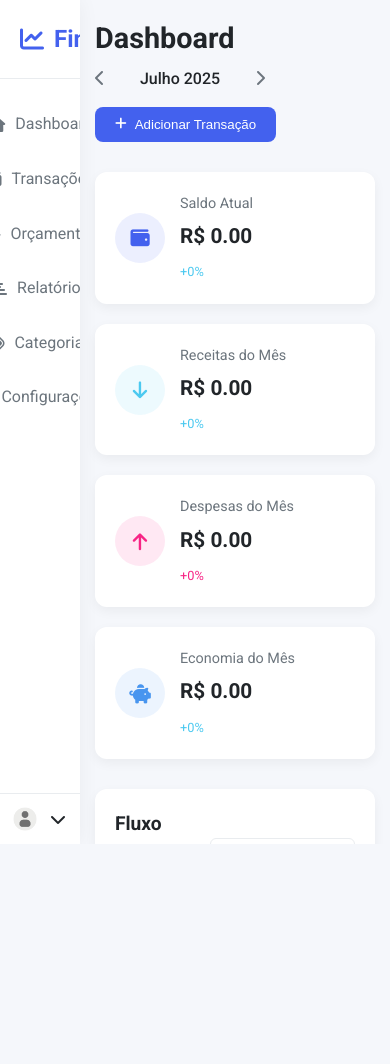
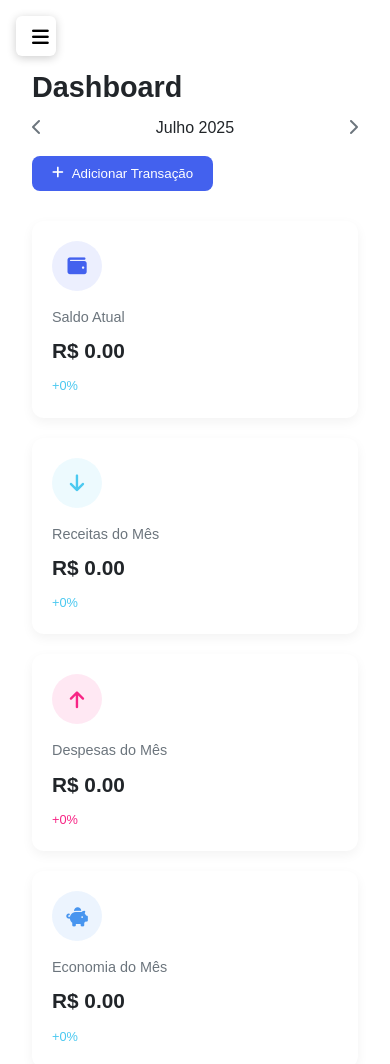
Before and after one commit to vitorBud/dashboard-financas, a plain HTML site: page index.html in a window 390 px wide. Shown: the top 1064 px of the page. Before the commit the page ends 844 px from the top, so only its background shows below. Drawn offline with nearby package versions, Linux system fonts and the light colour scheme.

Commit message:
correcao de responsividade

```diff
--- a/css/dashboard.css
+++ b/css/dashboard.css
@@ -25,18 +25,26 @@
     box-sizing: border-box;
 }
 
+html, body {
+    width: 100%;
+    max-width: 100vw;
+    overflow-x: hidden;
+}
+
 body {
     font-family: 'Roboto', sans-serif;
     background-color: #f5f7fb;
     color: var(--dark-color);
     line-height: 1.6;
+    min-height: 100vh;
+    position: relative;
 }
 
 .dashboard-container {
     display: flex;
     min-height: 100vh;
-    height: 100vh;
-    overflow: hidden;
+    width: 100%;
+    position: relative;
 }
 
 /* Sidebar Styles */
@@ -49,13 +57,19 @@ body {
     transition: var(--transition);
     z-index: 100;
     height: 100vh;
-    position: sticky;
+    position: fixed;
     top: 0;
+    left: 0;
+    overflow-y: auto;
 }
 
 .sidebar-header {
     padding: 20px;
     border-bottom: 1px solid var(--light-gray);
+    position: sticky;
+    top: 0;
+    background: var(--white);
+    z-index: 1;
 }
 
 .sidebar-header h1 {
@@ -107,6 +121,10 @@ body {
     border-top: 1px solid var(--light-gray);
     margin-top: auto;
     flex-shrink: 0;
+    position: sticky;
+    bottom: 0;
+    background: var(--white);
+    z-index: 1;
 }
 
 .user-profile {
@@ -143,7 +161,9 @@ body {
 .main-content {
     flex: 1;
     padding: 20px 30px;
-    overflow-y: auto;
+    margin-left: var(--sidebar-width);
+    width: calc(100% - var(--sidebar-width));
+    overflow-x: hidden;
 }
 
 .main-header {
@@ -151,6 +171,8 @@ body {
     justify-content: space-between;
     align-items: center;
     margin-bottom: 30px;
+    flex-wrap: wrap;
+    gap: 15px;
 }
 
 .header-left h2 {
@@ -188,10 +210,12 @@ body {
     display: flex;
     align-items: center;
     gap: 20px;
+    flex-wrap: wrap;
 }
 
 .search-box {
     position: relative;
+    min-width: 200px;
 }
 
 .search-box i {
@@ -206,14 +230,15 @@ body {
     padding: 10px 15px 10px 40px;
     border: 1px solid var(--light-gray);
     border-radius: 8px;
-    width: 200px;
+    width: 100%;
+    max-width: 250px;
     transition: var(--transition);
 }
 
 .search-box input:focus {
     outline: none;
     border-color: var(--primary-color);
-    width: 250px;
+    max-width: 300px;
 }
 
 /* Button Styles */
@@ -260,7 +285,7 @@ body {
 /* Summary Cards Styles */
 .summary-cards {
     display: grid;
-    grid-template-columns: repeat(4, 1fr);
+    grid-template-columns: repeat(auto-fit, minmax(240px, 1fr));
     gap: 20px;
     margin-bottom: 30px;
 }
@@ -274,6 +299,7 @@ body {
     align-items: center;
     gap: 15px;
     transition: var(--transition);
+    min-width: 0; /* Prevent flex items from overflowing */
 }
 
 .card:hover {
@@ -289,6 +315,7 @@ body {
     align-items: center;
     justify-content: center;
     font-size: 1.2rem;
+    flex-shrink: 0;
 }
 
 .card-icon.income {
@@ -313,6 +340,7 @@ body {
 
 .card-info {
     flex: 1;
+    min-width: 0; /* Prevent text overflow */
 }
 
 .card-title {
@@ -320,6 +348,9 @@ body {
     font-size: 0.9rem;
     color: var(--gray-color);
     margin-bottom: 5px;
+    white-space: nowrap;
+    overflow: hidden;
+    text-overflow: ellipsis;
 }
 
 .card-value {
@@ -327,10 +358,14 @@ body {
     font-size: 1.3rem;
     font-weight: 700;
     margin-bottom: 5px;
+    white-space: nowrap;
+    overflow: hidden;
+    text-overflow: ellipsis;
 }
 
 .card-change {
     font-size: 0.8rem;
+    white-space: nowrap;
 }
 
 .card-change.positive {
@@ -344,7 +379,7 @@ body {
 /* Charts Section Styles */
 .charts-section {
     display: grid;
-    grid-template-columns: 2fr 1fr;
+    grid-template-columns: repeat(auto-fit, minmax(300px, 1fr));
     gap: 20px;
     margin-bottom: 30px;
 }
@@ -354,14 +389,7 @@ body {
     border-radius: var(--card-radius);
     padding: 20px;
     box-shadow: 0 4px 12px rgba(0, 0, 0, 0.05);
-}
-
-.chart-container.large {
-    grid-column: span 1;
-}
-
-.chart-container.small {
-    grid-column: span 1;
+    min-width: 0; /* Prevent flex items from overflowing */
 }
 
 .chart-header {
@@ -369,6 +397,8 @@ body {
     justify-content: space-between;
     align-items: center;
     margin-bottom: 20px;
+    flex-wrap: wrap;
+    gap: 10px;
 }
 
 .chart-header h3 {
@@ -382,6 +412,7 @@ body {
     border: 1px solid var(--light-gray);
     background-color: var(--white);
     cursor: pointer;
+    max-width: 100%;
 }
 
 .chart-actions select:focus {
@@ -392,12 +423,13 @@ body {
 canvas {
     width: 100% !important;
     height: auto !important;
+    max-height: 300px;
 }
 
 /* Data Tables Styles */
 .data-tables {
     display: grid;
-    grid-template-columns: 2fr 1fr;
+    grid-template-columns: repeat(auto-fit, minmax(300px, 1fr));
     gap: 20px;
 }
 
@@ -406,6 +438,7 @@ canvas {
     border-radius: var(--card-radius);
     padding: 20px;
     box-shadow: 0 4px 12px rgba(0, 0, 0, 0.05);
+    overflow-x: auto;
 }
 
 .table-header {
@@ -413,6 +446,8 @@ canvas {
     justify-content: space-between;
     align-items: center;
     margin-bottom: 20px;
+    flex-wrap: wrap;
+    gap: 10px;
 }
 
 .table-header h3 {
@@ -423,6 +458,7 @@ canvas {
 .transactions-table {
     width: 100%;
     border-collapse: collapse;
+    min-width: 600px; /* Minimum width for table */
 }
 
 .transactions-table th, .transactions-table td {
@@ -540,6 +576,8 @@ canvas {
     z-index: 1000;
     justify-content: center;
     align-items: center;
+    overflow-y: auto;
+    padding: 20px;
 }
 
 .modal.active {
@@ -554,6 +592,7 @@ canvas {
     padding: 30px;
     position: relative;
     box-shadow: 0 10px 30px rgba(0, 0, 0, 0.2);
+    margin: auto;
 }
 
 .close-modal {
@@ -606,6 +645,7 @@ canvas {
     display: flex;
     gap: 10px;
     justify-content: flex-end;
+    flex-wrap: wrap;
 }
 
 /* Category Badge */
@@ -616,6 +656,7 @@ canvas {
     font-size: 0.8rem;
     font-weight: 500;
     color: white;
+    white-space: nowrap;
 }
 
 /* Empty Message */
@@ -635,68 +676,113 @@ canvas {
     margin-bottom: 15px;
 }
 
-/* Responsive Styles */
+/* Responsividade */
 @media (max-width: 1200px) {
+    .charts-section {
+        grid-template-columns: 1fr;
+    }
+
+    .data-tables {
+        grid-template-columns: 1fr;
+    }
+}
+
+@media (max-width: 992px) {
     .summary-cards {
         grid-template-columns: repeat(2, 1fr);
-    }
-
-    .charts-section, .data-tables {
-        grid-template-columns: 1fr;
     }
 }
 
 @media (max-width: 768px) {
     .sidebar {
-        width: 80px;
-        overflow: hidden;
+        transform: translateX(-100%);
+        position: fixed;
+        z-index: 1000;
     }
 
-    .sidebar-header h1 span,
-    .sidebar-nav li a span,
-    .user-info {
-        display: none;
+    .sidebar.active {
+        transform: translateX(0);
     }
 
-    .sidebar-nav li a {
-        justify-content: center;
+    .main-content {
+        margin-left: 0;
+        width: 100%;
+        padding: 15px;
     }
 
-    .sidebar-footer {
-        padding: 10px;
+    .header-left, .header-right {
+        width: 100%;
     }
 
-    .user-profile img {
-        width: 30px;
-        height: 30px;
+    .search-box input {
+        max-width: 100%;
     }
 
-    .main-header {
-        flex-direction: column;
-        align-items: flex-start;
-        gap: 15px;
+    .search-box input:focus {
+        max-width: 100%;
     }
 
-    .header-right {
+    .date-selector {
         width: 100%;
         justify-content: space-between;
     }
 
-    .search-box input {
-        width: 150px;
-    }
-
-    .search-box input:focus {
-        width: 180px;
-    }
-}
-
-@media (max-width: 576px) {
     .summary-cards {
         grid-template-columns: 1fr;
     }
 
-    .main-content {
-        padding: 15px;
+    .transactions-table {
+        min-width: 0;
+        width: 100%;
+    }
+
+    .table-container {
+        overflow-x: auto;
+        -webkit-overflow-scrolling: touch;
     }
 }
+
+@media (max-width: 480px) {
+    .card {
+        flex-direction: column;
+        align-items: flex-start;
+    }
+
+    .form-actions {
+        flex-direction: column;
+        width: 100%;
+    }
+
+    .form-actions .btn {
+        width: 100%;
+    }
+
+    .modal-content {
+        padding: 20px;
+    }
+}
+
+/* Mobile menu toggle */
+.menu-toggle {
+    display: none;
+    position: fixed;
+    top: 20px;
+    left: 20px;
+    z-index: 999;
+    background: var(--primary-color);
+    color: white;
+    border: none;
+    border-radius: 50%;
+    width: 40px;
+    height: 40px;
+    justify-content: center;
+    align-items: center;
+    cursor: pointer;
+    box-shadow: 0 2px 10px rgba(0, 0, 0, 0.2);
+}
+
+@media (max-width: 768px) {
+    .menu-toggle {
+        display: flex;
+    }
+}
--- a/css/sidebar.css
+++ b/css/sidebar.css
@@ -1,216 +1,132 @@
-/* Sidebar CSS - Completo e Independente */
-
 :root {
-    --primary-color: #4361ee;
-    --primary-light: #e6e9ff;
-    --secondary-color: #3f37c9;
-    --success-color: #4cc9f0;
-    --danger-color: #f72585;
-    --warning-color: #f8961e;
-    --info-color: #4895ef;
-    --light-color: #f8f9fa;
-    --dark-color: #212529;
-    --gray-color: #6c757d;
-    --light-gray: #e9ecef;
-    --white: #ffffff;
-    --sidebar-width: 280px;
-    --header-height: 80px;
-    --card-radius: 12px;
-    --transition: all 0.3s ease;
-}
-
-* {
-    margin: 0;
-    padding: 0;
-    box-sizing: border-box;
+      --sidebar-bg: #ffffff;
+      --sidebar-color: #333;
+      --highlight: #000000;
     }
 
     body {
-    font-family: 'Roboto', sans-serif;
-    background-color: #f5f7fb;
-    color: var(--dark-color);
-    line-height: 1.6;
+      margin: 0;
+      font-family: Arial, sans-serif;
+      background-color: #ffffffb9;
     }
 
-/* Sidebar Styles */
+    /* Sidebar */
     .sidebar {
-    width: var(--sidebar-width);
-    background-color: var(--white);
-    box-shadow: 0 0 20px rgba(0, 0, 0, 0.05);
+      width: 250px;
+      background-color: var(--sidebar-bg);
+      color: var(--sidebar-color);
+      position: fixed;
+      top: 0;
+      left: 0;
+      height: 100%;
       display: flex;
       flex-direction: column;
-    transition: var(--transition);
-    z-index: 100;
-    height: 100vh;
-    position: sticky;
-    top: 0;
-}
-
-.sidebar-header {
-    padding: 20px;
-    border-bottom: 1px solid var(--light-gray);
+      justify-content: space-between;
+      padding: 1rem;
+      transition: left 0.3s ease;
+      z-index: 1000;
     }
 
     .sidebar-header h1 {
       font-size: 1.5rem;
-    font-weight: 700;
-    color: var(--primary-color);
+      color: var(--highlight);
       display: flex;
       align-items: center;
-    gap: 10px;
-}
-
-.sidebar-nav {
-    flex: 1;
-    padding: 20px 0;
-    overflow-y: auto;
+      gap: 0.5rem;
+      padding-top: 3.5rem;;
     }
 
     .sidebar-nav ul {
       list-style: none;
+      padding: 0;
     }
 
-.sidebar-nav li {
-    margin-bottom: 5px;
+    .sidebar-nav a {
+      color: var(--sidebar-color);
+      text-decoration: none;
+      display: block;
+      padding: 0.8rem;
+      border-radius: 5px;
+      transition: background-color 0.2s;
     }
 
-.sidebar-nav li a {
-    display: flex;
-    align-items: center;
-    padding: 12px 20px;
-    color: var(--gray-color);
-    text-decoration: none;
-    transition: var(--transition);
-    gap: 10px;
-}
-
-.sidebar-nav li a:hover {
-    background-color: var(--primary-light);
-    color: var(--primary-color);
-}
-
-.sidebar-nav li.active a {
-    background-color: var(--primary-light);
-    color: var(--primary-color);
-    border-left: 4px solid var(--primary-color);
+    .sidebar-nav a:hover {
+      background-color: #333;
     }
 
     .sidebar-footer {
-    padding: 20px;
-    border-top: 1px solid var(--light-gray);
       margin-top: auto;
-    flex-shrink: 0;
     }
 
     .user-profile {
       display: flex;
       align-items: center;
-    gap: 10px;
-    cursor: pointer;
-    transition: var(--transition);
-    padding: 10px;
-    border-radius: 8px;
+      gap: 0.5rem;
     }
 
-.user-profile:hover {
-    background-color: var(--light-gray);
-}
-
-.user-profile img,
     .user-profile-img {
       width: 40px;
       height: 40px;
       border-radius: 50%;
       object-fit: cover;
-    background-color: var(--light-gray);
     }
 
     .user-info {
-    flex: 1;
       display: flex;
       flex-direction: column;
     }
 
     .user-name {
-    font-weight: 500;
-    font-size: 0.9rem;
-    color: var(--dark-color);
+      font-weight: bold;
     }
 
     .user-email {
       font-size: 0.8rem;
-    color: var(--gray-color);
+      opacity: 0.7;
     }
 
-.user-profile i {
-    color: var(--gray-color);
-    font-size: 0.8rem;
-    transition: var(--transition);
+    /* Botão hambúrguer */
+    .menu-toggle {
+      display: none;
+      position: fixed;
+      top: 1rem;
+      left: 1rem;
+      background-color: var(--sidebar-bg);
+      color: rgb(0, 0, 0);
+      border: none;
+      padding: 0.7rem 1rem;
+      font-size: 1.2rem;
+      border-radius: 6px;
+      cursor: pointer;
+      z-index: 1100;
     }
 
-.user-profile:hover i {
-    color: var(--primary-color);
+    /* Responsividade */
+    @media (max-width: 768px) {
+      .sidebar {
+        left: -250px;
       }
 
-/* Responsive Styles */
-@media (max-width: 768px) {
-    .sidebar {
-        width: 80px;
-        overflow: hidden;
+      .sidebar.active {
+        left: 0;
       }
 
-    .sidebar-header h1 span,
-    .sidebar-nav li a span,
-    .user-info {
-        display: none;
-    }
-
-    .sidebar-nav li a {
-        justify-content: center;
-        padding: 12px;
-    }
-
-    .sidebar-footer {
-        padding: 10px;
-    }
-
-    .user-profile {
-        justify-content: center;
-        padding: 5px;
-    }
-
-    .user-profile img,
-    .user-profile-img {
-        width: 30px;
-        height: 30px;
-    }
-
-    .user-profile i {
-        display: none;
+      .menu-toggle {
+        display: block;
       }
     }
 
-@media (max-width: 576px) {
-    .sidebar {
-        width: 60px;
+    /* Conteúdo principal de exemplo */
+    .main-content {
+    margin-left: 250px;
+    padding: 2rem;
+    padding-top: 4rem; /* <-- adicionado aqui */
+    transition: margin-left 0.3s ease;
     }
 
-    .sidebar-header {
-        padding: 15px 10px;
-    }
 
-    .sidebar-header h1 {
-        font-size: 1.2rem;
-        justify-content: center;
-    }
-
-    .sidebar-nav li a {
-        padding: 10px;
-    }
-
-    .user-profile img,
-    .user-profile-img {
-        width: 25px;
-        height: 25px;
+    @media (max-width: 768px) {
+      .main-content {
+        margin-left: 0;
       }
     }
--- a/js/shared.js
+++ b/js/shared.js
@@ -13,7 +13,7 @@ function loadSidebar(activePage) {
             if (sidebarPlaceholder) {
                 sidebarPlaceholder.innerHTML = data;
 
-                // Ativar o link correto baseado na página atual
+                // Ativar link da página atual
                 if (activePage) {
                     const activeLink = document.querySelector(`.${activePage}-link`);
                     if (activeLink) {
@@ -21,8 +21,18 @@ function loadSidebar(activePage) {
                     }
                 }
 
-                // Carregar dados do usuário no sidebar
+                // Carregar dados do usuário
                 loadUserProfile();
+
+                // 🔥 ADICIONAR FUNCIONALIDADE DO BOTÃO AQUI
+                const toggleBtn = document.getElementById('menu-toggle');
+                const sidebar = document.getElementById('sidebar');
+
+                if (toggleBtn && sidebar) {
+                    toggleBtn.addEventListener('click', () => {
+                        sidebar.classList.toggle('active');
+                    });
+                }
             }
         })
         .catch(error => {
--- a/sidebar.html
+++ b/sidebar.html
@@ -1,15 +1,32 @@
-<aside class="sidebar">
+<!DOCTYPE html>
+<html lang="pt-br">
+<head>
+  <meta charset="UTF-8">
+  <meta name="viewport" content="width=device-width, initial-scale=1.0">
+  <title>Sidebar Responsiva</title>
+  <link rel="stylesheet" href="https://cdnjs.cloudflare.com/ajax/libs/font-awesome/6.4.0/css/all.min.css">
+  <link rel="stylesheet" href="css/sidebar.css">
+</head>
+<body>
+
+  <!-- Botão de menu -->
+  <button id="menu-toggle" class="menu-toggle">
+    <i class="fas fa-bars"></i>
+  </button>
+
+  <!-- Sidebar -->
+  <aside class="sidebar" id="sidebar">
     <div class="sidebar-header">
       <h1><i class="fas fa-chart-line"></i> Finanças</h1>
     </div>
     <nav class="sidebar-nav">
       <ul>
-            <li><a href="index.html" class="dashboard-link"><i class="fas fa-home"></i> Dashboard</a></li>
-            <li><a href="transacoes.html" class="transacoes-link"><i class="fas fa-wallet"></i> Transações</a></li>
-            <li><a href="orcamentos.html" class="orcamentos-link"><i class="fas fa-chart-pie"></i> Orçamentos</a></li>
-            <li><a href="relatorios.html" class="relatorios-link"><i class="fas fa-chart-bar"></i> Relatórios</a></li>
-            <li><a href="categorias.html" class="categorias-link"><i class="fas fa-tags"></i> Categorias</a></li>
-            <li><a href="configuracoes.html" class="configuracoes-link"><i class="fas fa-cog"></i> Configurações</a></li>
+        <li><a href="index.html"><i class="fas fa-home"></i> Dashboard</a></li>
+        <li><a href="transacoes.html"><i class="fas fa-wallet"></i> Transações</a></li>
+        <li><a href="orcamentos.html"><i class="fas fa-chart-pie"></i> Orçamentos</a></li>
+        <li><a href="relatorios.html"><i class="fas fa-chart-bar"></i> Relatórios</a></li>
+        <li><a href="categorias.html"><i class="fas fa-tags"></i> Categorias</a></li>
+        <li><a href="configuracoes.html"><i class="fas fa-cog"></i> Configurações</a></li>
       </ul>
     </nav>
     <div class="sidebar-footer">
@@ -19,7 +36,23 @@
           <span class="user-name">Usuário</span>
           <span class="user-email">usuario@example.com</span>
         </div>
-            <i class="fas fa-chevron-down"></i>
       </div>
     </div>
   </aside>
+
+
+
+  <!-- Script funcional -->
+  <script>
+    const toggleBtn = document.getElementById('menu-toggle');
+    const sidebar = document.getElementById('sidebar');
+
+    toggleBtn.addEventListener('click', () => {
+      sidebar.classList.toggle('active');
+    });
+  </script>
+
+  <script src="js/shared.js"></script>
+
+</body>
+</html>
```
Lines whose indentation alone changed are shown as unchanged.
